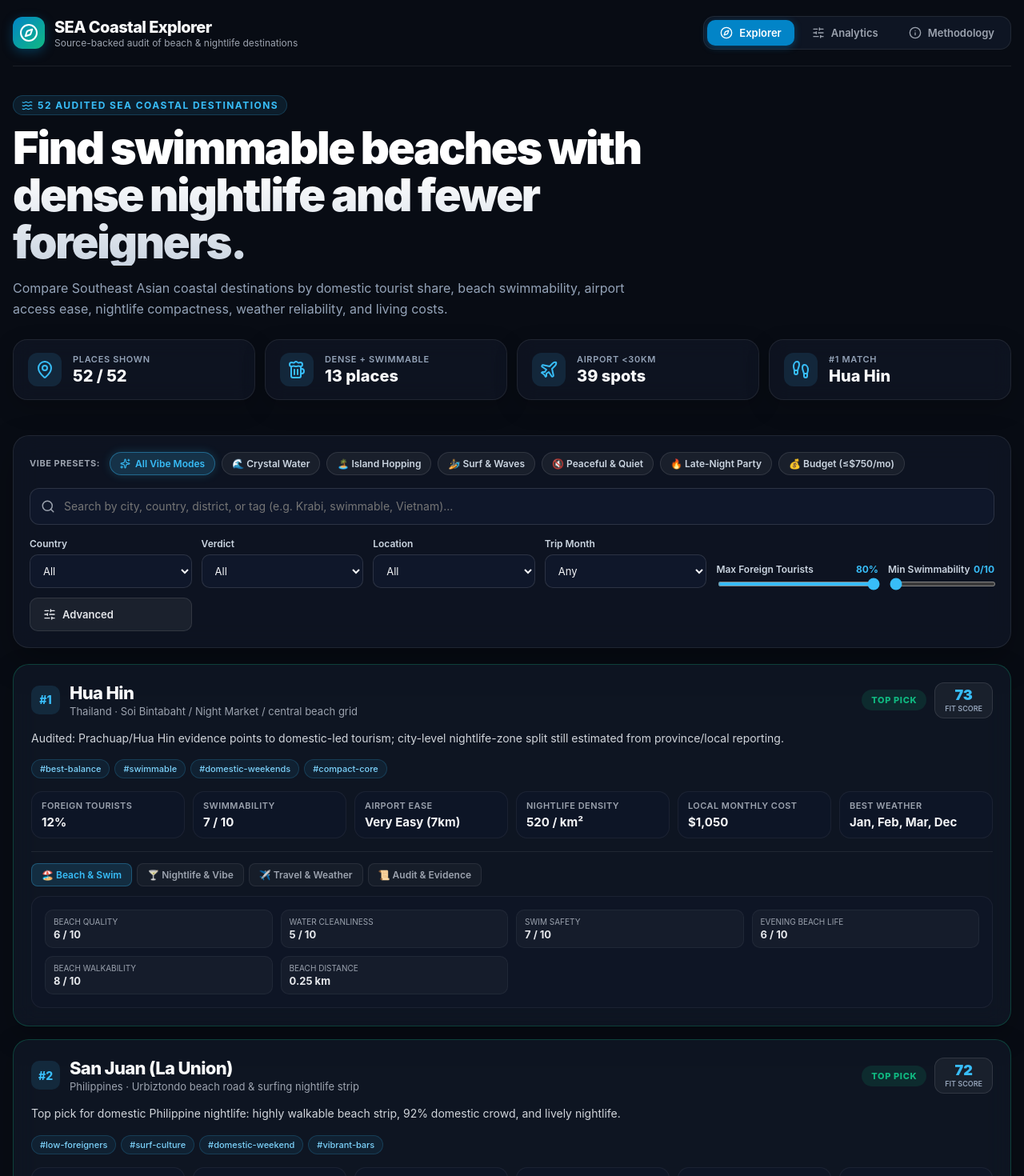
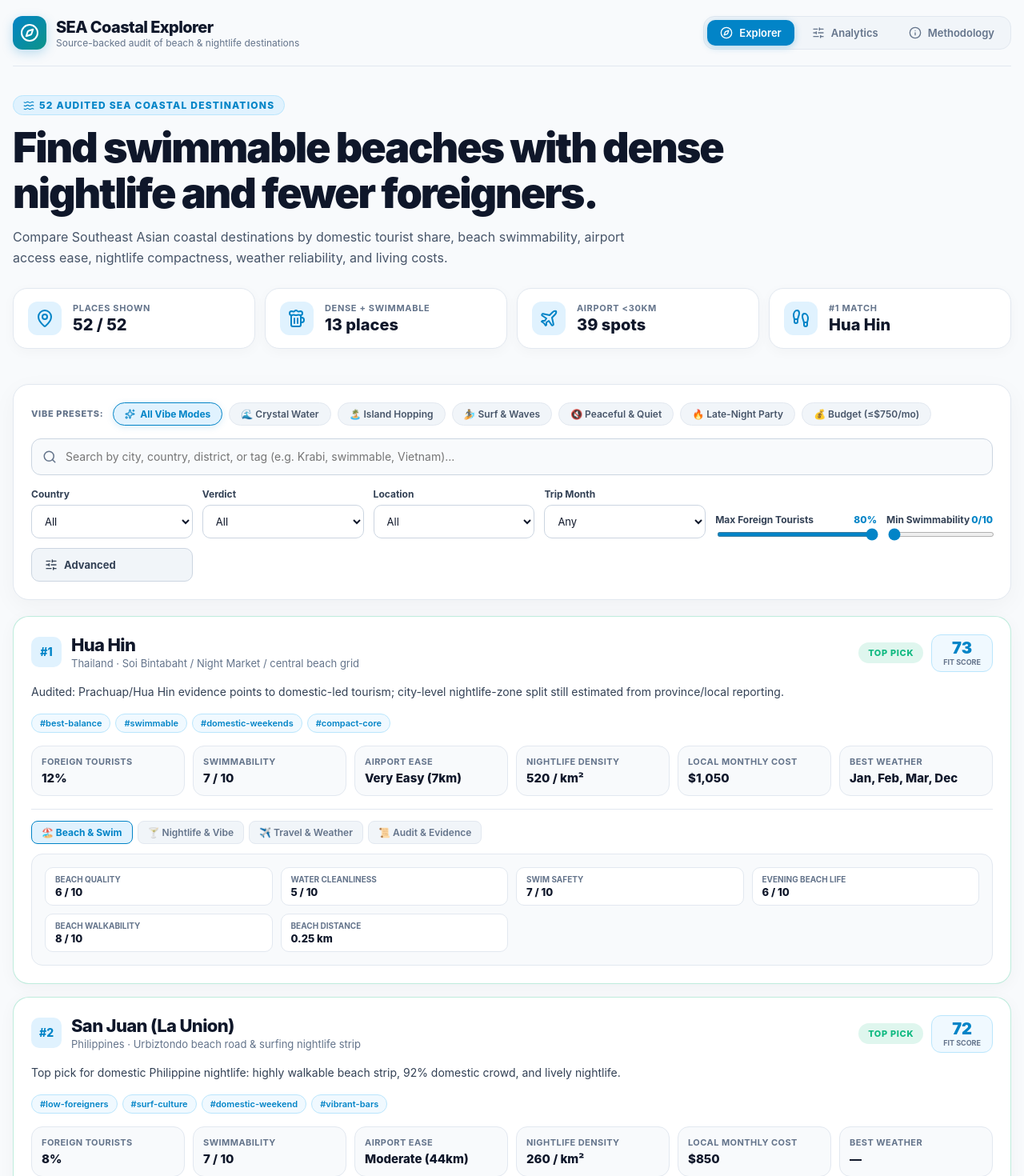
Before and after one commit to riceharvest/coastal-city-viz, a React (Vite) app: page / in a window 1280 px wide. Shown: the top 1470 px of the page at 80% size. Built offline with nearby package versions, Linux system fonts and the light colour scheme.

Commit message:
Update design system to Material White theme with improved readability

```diff
--- a/src/styles.css
+++ b/src/styles.css
@@ -1,7 +1,7 @@
 :root {
   font-family: 'Inter', ui-sans-serif, system-ui, -apple-system, BlinkMacSystemFont, 'Segoe UI', Roboto, sans-serif;
-  color: #f3f4f6;
-  background-color: #080c14;
+  color: #0f172a;
+  background-color: #f8fafc;
   font-synthesis: none;
   text-rendering: optimizeLegibility;
   -webkit-font-smoothing: antialiased;
@@ -16,10 +16,10 @@ body {
   min-width: 320px;
   min-height: 100vh;
   background:
-    radial-gradient(circle at 15% 15%, rgba(14, 165, 233, 0.12), transparent 45rem),
-    radial-gradient(circle at 85% 65%, rgba(16, 185, 129, 0.08), transparent 45rem),
-    #080c14;
-  color: #f3f4f6;
+    radial-gradient(circle at 10% 10%, rgba(2, 132, 199, 0.04), transparent 40rem),
+    radial-gradient(circle at 90% 80%, rgba(16, 185, 129, 0.04), transparent 40rem),
+    #f8fafc;
+  color: #0f172a;
 }
 
 button, select, input {
@@ -27,11 +27,12 @@ button, select, input {
 }
 
 code {
-  color: #38bdf8;
-  background: rgba(56, 189, 248, 0.1);
-  padding: 2px 6px;
+  color: #0284c7;
+  background: #e0f2fe;
+  padding: 2px 8px;
   border-radius: 6px;
   font-size: 0.9em;
+  font-weight: 600;
 }
 
 /* Shell & Layout */
@@ -46,7 +47,7 @@ code {
   align-items: center;
   justify-content: space-between;
   padding: 20px 0;
-  border-bottom: 1px solid rgba(255, 255, 255, 0.08);
+  border-bottom: 1px solid #e2e8f0;
 }
 
 .brand {
@@ -56,37 +57,37 @@ code {
 }
 
 .brandIcon {
-  width: 40px;
-  height: 40px;
+  width: 42px;
+  height: 42px;
   border-radius: 12px;
-  background: linear-gradient(135deg, #0284c7, #10b981);
+  background: linear-gradient(135deg, #0284c7, #0d9488);
   display: flex;
   align-items: center;
   justify-content: center;
   color: white;
-  box-shadow: 0 4px 14px rgba(2, 132, 199, 0.35);
+  box-shadow: 0 4px 14px rgba(2, 132, 199, 0.25);
 }
 
 .brandTitle {
   font-size: 20px;
   font-weight: 800;
   letter-spacing: -0.03em;
-  color: #f9fafb;
+  color: #0f172a;
 }
 
 .brandSubtitle {
   font-size: 12px;
-  color: #9ca3af;
+  color: #64748b;
 }
 
 /* Main View Tabs */
 .viewTabs {
   display: flex;
   gap: 6px;
-  background: rgba(17, 24, 39, 0.8);
+  background: #f1f5f9;
   padding: 4px;
   border-radius: 14px;
-  border: 1px solid rgba(255, 255, 255, 0.08);
+  border: 1px solid #e2e8f0;
 }
 
 .tabBtn {
@@ -97,7 +98,7 @@ code {
   border-radius: 10px;
   border: none;
   background: transparent;
-  color: #9ca3af;
+  color: #64748b;
   font-size: 13px;
   font-weight: 600;
   cursor: pointer;
@@ -105,14 +106,14 @@ code {
 }
 
 .tabBtn:hover {
-  color: #f3f4f6;
-  background: rgba(255, 255, 255, 0.04);
+  color: #0f172a;
+  background: rgba(255, 255, 255, 0.6);
 }
 
 .tabBtn.active {
   background: #0284c7;
   color: #ffffff;
-  box-shadow: 0 2px 10px rgba(2, 132, 199, 0.4);
+  box-shadow: 0 2px 10px rgba(2, 132, 199, 0.3);
 }
 
 /* Hero Section */
@@ -124,36 +125,34 @@ code {
   display: inline-flex;
   align-items: center;
   gap: 6px;
-  color: #38bdf8;
+  color: #0284c7;
   text-transform: uppercase;
-  letter-spacing: 0.12em;
+  letter-spacing: 0.1em;
   font-size: 12px;
-  font-weight: 700;
+  font-weight: 800;
   margin-bottom: 12px;
-  background: rgba(56, 189, 248, 0.1);
-  padding: 4px 10px;
+  background: #e0f2fe;
+  padding: 4px 12px;
   border-radius: 999px;
-  border: 1px solid rgba(56, 189, 248, 0.2);
+  border: 1px solid #bae6fd;
 }
 
 .hero h1 {
-  font-size: clamp(32px, 5vw, 56px);
-  line-height: 1.05;
+  font-size: clamp(32px, 4.5vw, 52px);
+  line-height: 1.1;
   letter-spacing: -0.04em;
   margin: 0;
   max-width: 900px;
   font-weight: 900;
-  background: linear-gradient(180deg, #ffffff 30%, #cbd5e1 100%);
-  -webkit-background-clip: text;
-  -webkit-text-fill-color: transparent;
+  color: #0f172a;
 }
 
 .hero p {
-  color: #94a3b8;
+  color: #475569;
   font-size: 16px;
   line-height: 1.6;
   max-width: 800px;
-  margin: 16px 0 0;
+  margin: 14px 0 0;
 }
 
 .heroStats {
@@ -164,23 +163,22 @@ code {
 }
 
 .statCard {
-  background: rgba(17, 24, 39, 0.65);
-  border: 1px solid rgba(255, 255, 255, 0.08);
+  background: #ffffff;
+  border: 1px solid #e2e8f0;
   border-radius: 18px;
   padding: 16px 18px;
   display: flex;
   align-items: center;
   gap: 14px;
-  backdrop-filter: blur(12px);
-  box-shadow: 0 10px 30px rgba(0, 0, 0, 0.2);
+  box-shadow: 0 4px 16px rgba(0, 0, 0, 0.03);
 }
 
 .statIcon {
   width: 42px;
   height: 42px;
   border-radius: 12px;
-  background: rgba(56, 189, 248, 0.12);
-  color: #38bdf8;
+  background: #e0f2fe;
+  color: #0284c7;
   display: flex;
   align-items: center;
   justify-content: center;
@@ -193,15 +191,15 @@ code {
 }
 
 .statLabel {
-  color: #94a3b8;
+  color: #64748b;
   font-size: 11px;
   text-transform: uppercase;
   letter-spacing: 0.06em;
-  font-weight: 600;
+  font-weight: 700;
 }
 
 .statValue {
-  color: #f9fafb;
+  color: #0f172a;
   font-size: 20px;
   font-weight: 800;
   margin-top: 2px;
@@ -209,13 +207,12 @@ code {
 
 /* Control Panel & Search */
 .controlPanel {
-  background: rgba(17, 24, 39, 0.7);
-  border: 1px solid rgba(255, 255, 255, 0.08);
+  background: #ffffff;
+  border: 1px solid #e2e8f0;
   border-radius: 20px;
-  padding: 20px;
+  padding: 22px;
   margin-top: 20px;
-  backdrop-filter: blur(16px);
-  box-shadow: 0 16px 40px rgba(0, 0, 0, 0.25);
+  box-shadow: 0 8px 30px rgba(0, 0, 0, 0.04);
 }
 
 .presetRow {
@@ -228,18 +225,18 @@ code {
 
 .presetLabel {
   font-size: 11px;
-  font-weight: 700;
-  color: #9ca3af;
+  font-weight: 800;
+  color: #64748b;
   text-transform: uppercase;
-  letter-spacing: 0.05em;
+  letter-spacing: 0.06em;
   margin-right: 4px;
 }
 
 .presetPillBtn {
-  background: rgba(255, 255, 255, 0.05);
-  border: 1px solid rgba(255, 255, 255, 0.1);
-  color: #cbd5e1;
-  padding: 6px 12px;
+  background: #f1f5f9;
+  border: 1px solid #e2e8f0;
+  color: #475569;
+  padding: 6px 14px;
   border-radius: 999px;
   font-size: 12px;
   font-weight: 600;
@@ -251,15 +248,16 @@ code {
 }
 
 .presetPillBtn:hover {
-  background: rgba(255, 255, 255, 0.1);
-  color: #ffffff;
+  background: #e2e8f0;
+  color: #0f172a;
 }
 
 .presetPillBtn.active {
-  background: rgba(56, 189, 248, 0.18);
-  border-color: rgba(56, 189, 248, 0.4);
-  color: #38bdf8;
-  box-shadow: 0 0 12px rgba(56, 189, 248, 0.2);
+  background: #e0f2fe;
+  border-color: #0284c7;
+  color: #0284c7;
+  font-weight: 700;
+  box-shadow: 0 2px 8px rgba(2, 132, 199, 0.15);
 }
 
 .searchBar {
@@ -272,7 +270,7 @@ code {
   left: 14px;
   top: 50%;
   transform: translateY(-50%);
-  color: #9ca3af;
+  color: #64748b;
   width: 18px;
   height: 18px;
   pointer-events: none;
@@ -281,19 +279,20 @@ code {
 .searchInput {
   width: 100%;
   height: 46px;
-  background: #0f172a;
-  border: 1px solid rgba(255, 255, 255, 0.12);
+  background: #f8fafc;
+  border: 1px solid #cbd5e1;
   border-radius: 12px;
   padding: 0 16px 0 42px;
-  color: #f3f4f6;
+  color: #0f172a;
   font-size: 14px;
   transition: border-color 0.15s ease, box-shadow 0.15s ease;
 }
 
 .searchInput:focus {
   outline: none;
-  border-color: #38bdf8;
-  box-shadow: 0 0 0 3px rgba(56, 189, 248, 0.2);
+  border-color: #0284c7;
+  background: #ffffff;
+  box-shadow: 0 0 0 3px rgba(2, 132, 199, 0.15);
 }
 
 .primaryFilters {
@@ -310,40 +309,40 @@ code {
 }
 
 .filterGroup label {
-  color: #cbd5e1;
+  color: #334155;
   font-size: 12px;
-  font-weight: 600;
+  font-weight: 700;
   display: flex;
   justify-content: space-between;
 }
 
 .filterGroup label span.val {
-  color: #38bdf8;
-  font-weight: 700;
+  color: #0284c7;
+  font-weight: 800;
 }
 
 .selectInput {
   height: 42px;
-  background: #0f172a;
-  border: 1px solid rgba(255, 255, 255, 0.12);
+  background: #ffffff;
+  border: 1px solid #cbd5e1;
   border-radius: 10px;
   padding: 0 12px;
-  color: #f3f4f6;
+  color: #0f172a;
   font-size: 13px;
   cursor: pointer;
 }
 
 .selectInput:focus {
   outline: none;
-  border-color: #38bdf8;
+  border-color: #0284c7;
 }
 
 input[type='range'] {
   width: 100%;
   height: 6px;
-  background: #1e293b;
+  background: #e2e8f0;
   border-radius: 999px;
-  accent-color: #38bdf8;
+  accent-color: #0284c7;
   cursor: pointer;
 }
 
@@ -351,11 +350,11 @@ input[type='range'] {
   height: 42px;
   padding: 0 16px;
   border-radius: 10px;
-  background: rgba(255, 255, 255, 0.06);
-  border: 1px solid rgba(255, 255, 255, 0.1);
-  color: #e5e7eb;
+  background: #f1f5f9;
+  border: 1px solid #cbd5e1;
+  color: #334155;
   font-size: 13px;
-  font-weight: 600;
+  font-weight: 700;
   display: flex;
   align-items: center;
   gap: 8px;
@@ -365,20 +364,20 @@ input[type='range'] {
 }
 
 .advancedToggleBtn:hover {
-  background: rgba(255, 255, 255, 0.1);
-  color: white;
+  background: #e2e8f0;
+  color: #0f172a;
 }
 
 .advancedToggleBtn.active {
-  background: rgba(56, 189, 248, 0.15);
-  border-color: rgba(56, 189, 248, 0.3);
-  color: #38bdf8;
+  background: #e0f2fe;
+  border-color: #0284c7;
+  color: #0284c7;
 }
 
 .advancedDrawer {
   margin-top: 16px;
   padding-top: 16px;
-  border-top: 1px solid rgba(255, 255, 255, 0.08);
+  border-top: 1px solid #e2e8f0;
   display: grid;
   grid-template-columns: repeat(4, 1fr);
   gap: 14px;
@@ -392,19 +391,19 @@ input[type='range'] {
 }
 
 .resetBtn {
-  background: transparent;
-  border: 1px solid rgba(239, 68, 68, 0.4);
-  color: #f87171;
+  background: #fef2f2;
+  border: 1px solid #fecaca;
+  color: #dc2626;
   padding: 6px 14px;
   border-radius: 8px;
   font-size: 12px;
-  font-weight: 600;
+  font-weight: 700;
   cursor: pointer;
   transition: background 0.15s ease;
 }
 
 .resetBtn:hover {
-  background: rgba(239, 68, 68, 0.15);
+  background: #fee2e2;
 }
 
 /* Card List Layout */
@@ -416,18 +415,17 @@ input[type='range'] {
 }
 
 .destCard {
-  background: rgba(17, 24, 39, 0.75);
-  border: 1px solid rgba(255, 255, 255, 0.08);
+  background: #ffffff;
+  border: 1px solid #e2e8f0;
   border-radius: 20px;
   padding: 22px;
-  backdrop-filter: blur(16px);
-  box-shadow: 0 12px 36px rgba(0, 0, 0, 0.2);
+  box-shadow: 0 4px 20px rgba(0, 0, 0, 0.04);
   transition: transform 0.18s ease, border-color 0.18s ease, box-shadow 0.18s ease;
 }
 
 .destCard:hover {
   transform: translateY(-2px);
-  box-shadow: 0 18px 45px rgba(0, 0, 0, 0.35);
+  box-shadow: 0 10px 30px rgba(0, 0, 0, 0.08);
 }
 
 .destCardHeader {
@@ -444,11 +442,11 @@ input[type='range'] {
 }
 
 .rankBadge {
-  width: 36px;
-  height: 36px;
+  width: 38px;
+  height: 38px;
   border-radius: 10px;
-  background: rgba(56, 189, 248, 0.12);
-  color: #38bdf8;
+  background: #e0f2fe;
+  color: #0284c7;
   font-weight: 800;
   font-size: 14px;
   display: flex;
@@ -461,13 +459,13 @@ input[type='range'] {
   font-size: 22px;
   font-weight: 800;
   letter-spacing: -0.03em;
-  color: #f9fafb;
+  color: #0f172a;
   margin: 0;
 }
 
 .citySub {
   font-size: 13px;
-  color: #9ca3af;
+  color: #64748b;
   margin-top: 2px;
 }
 
@@ -492,32 +490,32 @@ input[type='range'] {
   flex-direction: column;
   align-items: center;
   justify-content: center;
-  background: rgba(255, 255, 255, 0.05);
-  border: 1px solid rgba(255, 255, 255, 0.1);
-  padding: 6px 12px;
+  background: #f0f9ff;
+  border: 1px solid #bae6fd;
+  padding: 6px 14px;
   border-radius: 12px;
-  min-width: 68px;
+  min-width: 72px;
 }
 
 .fitScoreBadge .scoreNum {
-  font-size: 18px;
+  font-size: 20px;
   font-weight: 900;
-  color: #38bdf8;
+  color: #0284c7;
   line-height: 1;
 }
 
 .fitScoreBadge .scoreLabel {
   font-size: 9px;
   text-transform: uppercase;
-  color: #94a3b8;
-  font-weight: 600;
+  color: #64748b;
+  font-weight: 700;
   margin-top: 2px;
 }
 
 .cardNotes {
-  color: #d1d5db;
+  color: #334155;
   font-size: 14px;
-  line-height: 1.55;
+  line-height: 1.6;
   margin: 14px 0 16px;
 }
 
@@ -530,12 +528,12 @@ input[type='range'] {
 
 .tagPill {
   font-size: 11px;
-  color: #7dd3fc;
-  background: rgba(56, 189, 248, 0.08);
-  border: 1px solid rgba(56, 189, 248, 0.18);
+  color: #0284c7;
+  background: #f0f9ff;
+  border: 1px solid #bae6fd;
   padding: 4px 10px;
   border-radius: 999px;
-  font-weight: 500;
+  font-weight: 600;
 }
 
 /* Stat Grid Inside Cards */
@@ -546,34 +544,34 @@ input[type='range'] {
 }
 
 .metricBox {
-  background: rgba(15, 23, 42, 0.6);
-  border: 1px solid rgba(255, 255, 255, 0.06);
+  background: #f8fafc;
+  border: 1px solid #e2e8f0;
   border-radius: 14px;
-  padding: 10px 12px;
+  padding: 12px;
   display: flex;
   flex-direction: column;
   gap: 4px;
 }
 
 .metricBox .label {
-  color: #9ca3af;
+  color: #64748b;
   font-size: 11px;
   text-transform: uppercase;
   letter-spacing: 0.04em;
-  font-weight: 600;
+  font-weight: 700;
 }
 
 .metricBox .val {
-  color: #f3f4f6;
+  color: #0f172a;
   font-size: 15px;
-  font-weight: 700;
+  font-weight: 800;
 }
 
 /* Card Detail Section (Tabs) */
 .cardAccordion {
   margin-top: 16px;
   padding-top: 14px;
-  border-top: 1px solid rgba(255, 255, 255, 0.08);
+  border-top: 1px solid #e2e8f0;
 }
 
 .accordionHeader {
@@ -588,32 +586,33 @@ input[type='range'] {
 }
 
 .detailTabBtn {
-  background: rgba(255, 255, 255, 0.04);
-  border: 1px solid rgba(255, 255, 255, 0.08);
+  background: #f1f5f9;
+  border: 1px solid #e2e8f0;
   border-radius: 8px;
   padding: 6px 12px;
   font-size: 12px;
   font-weight: 600;
-  color: #9ca3af;
+  color: #64748b;
   cursor: pointer;
   transition: all 0.15s ease;
 }
 
 .detailTabBtn:hover {
-  color: #f3f4f6;
-  background: rgba(255, 255, 255, 0.08);
+  color: #0f172a;
+  background: #e2e8f0;
 }
 
 .detailTabBtn.active {
-  background: rgba(56, 189, 248, 0.15);
-  border-color: rgba(56, 189, 248, 0.3);
-  color: #38bdf8;
+  background: #e0f2fe;
+  border-color: #0284c7;
+  color: #0284c7;
+  font-weight: 700;
 }
 
 .detailPanel {
   margin-top: 12px;
-  background: rgba(15, 23, 42, 0.5);
-  border: 1px solid rgba(255, 255, 255, 0.06);
+  background: #f8fafc;
+  border: 1px solid #e2e8f0;
   border-radius: 14px;
   padding: 16px;
 }
@@ -625,30 +624,32 @@ input[type='range'] {
 }
 
 .subMetricBox {
-  background: rgba(255, 255, 255, 0.03);
-  border: 1px solid rgba(255, 255, 255, 0.05);
+  background: #ffffff;
+  border: 1px solid #e2e8f0;
   border-radius: 10px;
-  padding: 8px 10px;
+  padding: 8px 12px;
   display: flex;
   flex-direction: column;
   gap: 2px;
 }
 
 .subMetricBox span {
-  color: #9ca3af;
+  color: #64748b;
   font-size: 10px;
   text-transform: uppercase;
+  font-weight: 700;
 }
 
 .subMetricBox strong {
-  color: #e5e7eb;
+  color: #0f172a;
   font-size: 13px;
+  font-weight: 800;
 }
 
 .evidenceBlock p {
   font-size: 13px;
-  color: #cbd5e1;
-  line-height: 1.5;
+  color: #334155;
+  line-height: 1.55;
   margin: 6px 0;
 }
 
@@ -660,18 +661,19 @@ input[type='range'] {
 }
 
 .sourceLink {
-  color: #38bdf8;
+  color: #0284c7;
   font-size: 11px;
+  font-weight: 600;
   text-decoration: none;
-  background: rgba(56, 189, 248, 0.08);
-  border: 1px solid rgba(56, 189, 248, 0.18);
-  padding: 4px 8px;
+  background: #e0f2fe;
+  border: 1px solid #bae6fd;
+  padding: 4px 10px;
   border-radius: 6px;
   transition: background 0.15s ease;
 }
 
 .sourceLink:hover {
-  background: rgba(56, 189, 248, 0.2);
+  background: #bae6fd;
 }
 
 /* Analytics View */
@@ -684,12 +686,11 @@ input[type='range'] {
 }
 
 .chartCard {
-  background: rgba(17, 24, 39, 0.75);
-  border: 1px solid rgba(255, 255, 255, 0.08);
+  background: #ffffff;
+  border: 1px solid #e2e8f0;
   border-radius: 20px;
   padding: 22px;
-  backdrop-filter: blur(16px);
-  box-shadow: 0 12px 36px rgba(0, 0, 0, 0.2);
+  box-shadow: 0 4px 20px rgba(0, 0, 0, 0.04);
 }
 
 .chartCardFull {
@@ -702,35 +703,35 @@ input[type='range'] {
 
 .chartHeader h2 {
   font-size: 18px;
-  font-weight: 700;
-  color: #f9fafb;
+  font-weight: 800;
+  color: #0f172a;
   margin: 0;
 }
 
 .chartHeader p {
   font-size: 13px;
-  color: #9ca3af;
+  color: #64748b;
   margin: 4px 0 0;
 }
 
 .customTooltip {
-  background: #0f172a;
-  border: 1px solid rgba(255, 255, 255, 0.15);
+  background: #ffffff;
+  border: 1px solid #cbd5e1;
   border-radius: 12px;
   padding: 12px 14px;
-  box-shadow: 0 10px 30px rgba(0, 0, 0, 0.4);
+  box-shadow: 0 10px 25px rgba(0, 0, 0, 0.1);
   display: flex;
   flex-direction: column;
   gap: 4px;
 }
 
 .customTooltip strong {
-  color: #f3f4f6;
+  color: #0f172a;
   font-size: 14px;
 }
 
 .customTooltip span {
-  color: #cbd5e1;
+  color: #334155;
   font-size: 12px;
 }
 
@@ -755,15 +756,16 @@ input[type='range'] {
 }
 
 .heatmapHeaderRow span {
-  color: #9ca3af;
+  color: #64748b;
   font-size: 11px;
-  font-weight: 700;
+  font-weight: 800;
   text-align: center;
 }
 
 .heatmapDataRow strong {
-  color: #e5e7eb;
+  color: #0f172a;
   font-size: 12px;
+  font-weight: 700;
   white-space: nowrap;
   overflow: hidden;
   text-overflow: ellipsis;
@@ -776,29 +778,30 @@ input[type='range'] {
   color: #ffffff;
   font-size: 11px;
   font-weight: 800;
-  border: 1px solid rgba(255, 255, 255, 0.08);
+  border: 1px solid rgba(0, 0, 0, 0.05);
+  box-shadow: 0 1px 3px rgba(0, 0, 0, 0.1);
 }
 
 /* Methodology / Audit Section */
 .auditSection {
-  background: rgba(17, 24, 39, 0.75);
-  border: 1px solid rgba(255, 255, 255, 0.08);
+  background: #ffffff;
+  border: 1px solid #e2e8f0;
   border-radius: 20px;
   padding: 28px;
   margin-top: 20px;
   margin-bottom: 60px;
-  backdrop-filter: blur(16px);
+  box-shadow: 0 4px 20px rgba(0, 0, 0, 0.04);
 }
 
 .auditSection h2 {
   font-size: 24px;
   font-weight: 800;
-  color: #f9fafb;
+  color: #0f172a;
   margin: 0 0 16px;
 }
 
 .auditSection p {
-  color: #94a3b8;
+  color: #475569;
   font-size: 14px;
   line-height: 1.6;
   margin-bottom: 16px;
@@ -812,32 +815,33 @@ input[type='range'] {
 }
 
 .formulaCard {
-  background: rgba(15, 23, 42, 0.6);
-  border: 1px solid rgba(255, 255, 255, 0.08);
+  background: #f8fafc;
+  border: 1px solid #e2e8f0;
   border-radius: 14px;
   padding: 16px;
 }
 
 .formulaCard h3 {
   font-size: 15px;
-  color: #38bdf8;
+  color: #0284c7;
   margin: 0 0 8px;
+  font-weight: 800;
 }
 
 .formulaCard p {
   font-size: 12px;
-  color: #cbd5e1;
+  color: #334155;
   margin: 0;
   line-height: 1.5;
 }
 
 .emptyState {
-  background: rgba(17, 24, 39, 0.6);
-  border: 1px dashed rgba(255, 255, 255, 0.15);
+  background: #ffffff;
+  border: 1px dashed #cbd5e1;
   border-radius: 20px;
   padding: 40px;
   text-align: center;
-  color: #9ca3af;
+  color: #64748b;
   font-size: 15px;
   margin-top: 20px;
 }
```
Also changed, not shown: src/main.tsx (+11 -11 lines).
